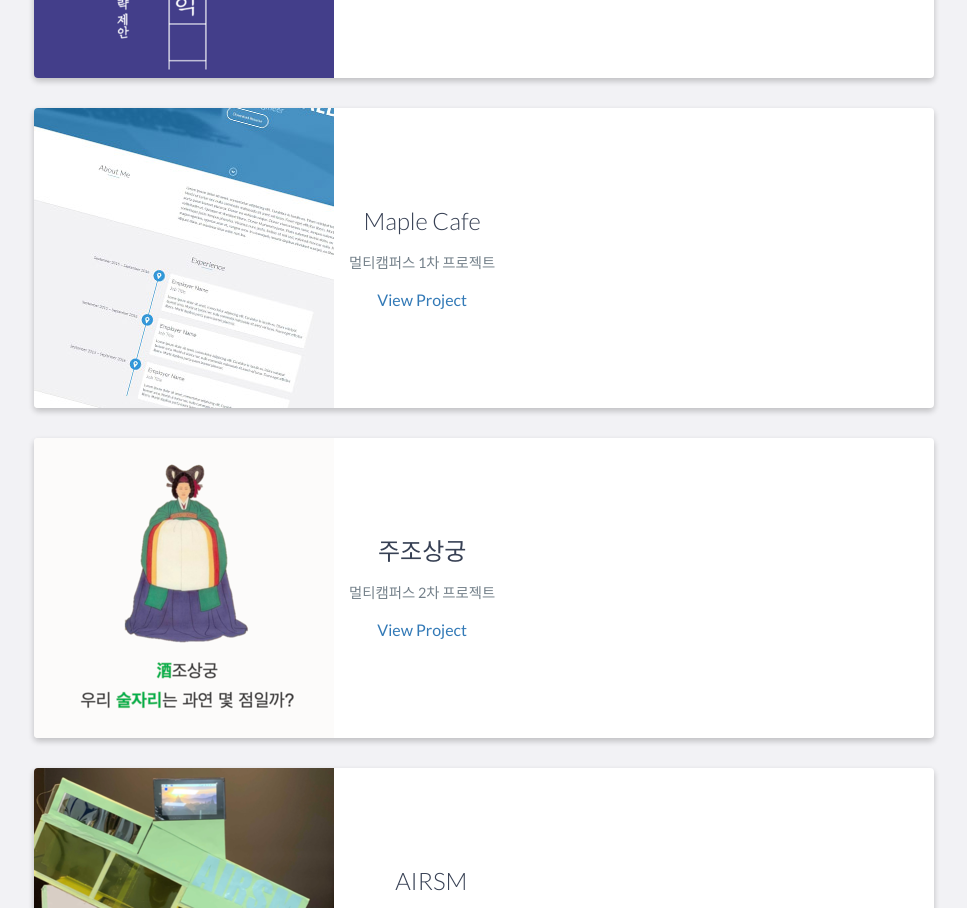
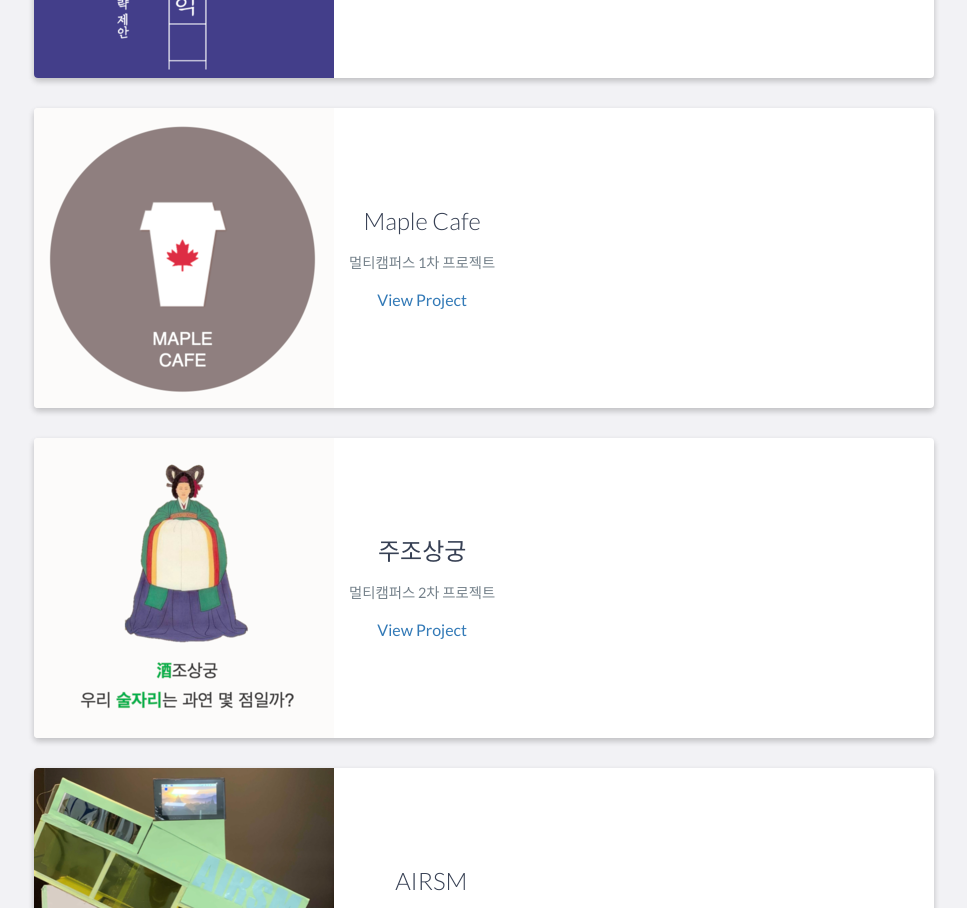
Before and after one commit to Supreme-YS/Supreme-YS.github.io, a website: page index.html in a window 1280 px wide. Shown: the part 3724-4632 px from the top of the page, without its empty margins (156-1123 px from the left). Drawn offline with nearby package versions, Linux system fonts and the light colour scheme.

Commit message:
upload image done :)

```diff
--- a/index.html
+++ b/index.html
@@ -205,7 +205,6 @@
         <h2 class="heading">Projects</h2>
         <div class="container">
             <div class="row">
-
                 <!-- #1 project start -->
                 <div class="project shadow-large">
                     <div class="project-image">
@@ -226,7 +225,7 @@
                 <!-- #2 project start -->
                 <div class="project shadow-large">
                     <div class="project-image">
-                        <img src="images/project.jpg" />
+                        <img src="images/MapleCafe.png" />
                     </div>
                     <!-- End .project-image -->
                     <div class="project-info">
```
Also changed, not shown: images/MapleCafe.png (added).
